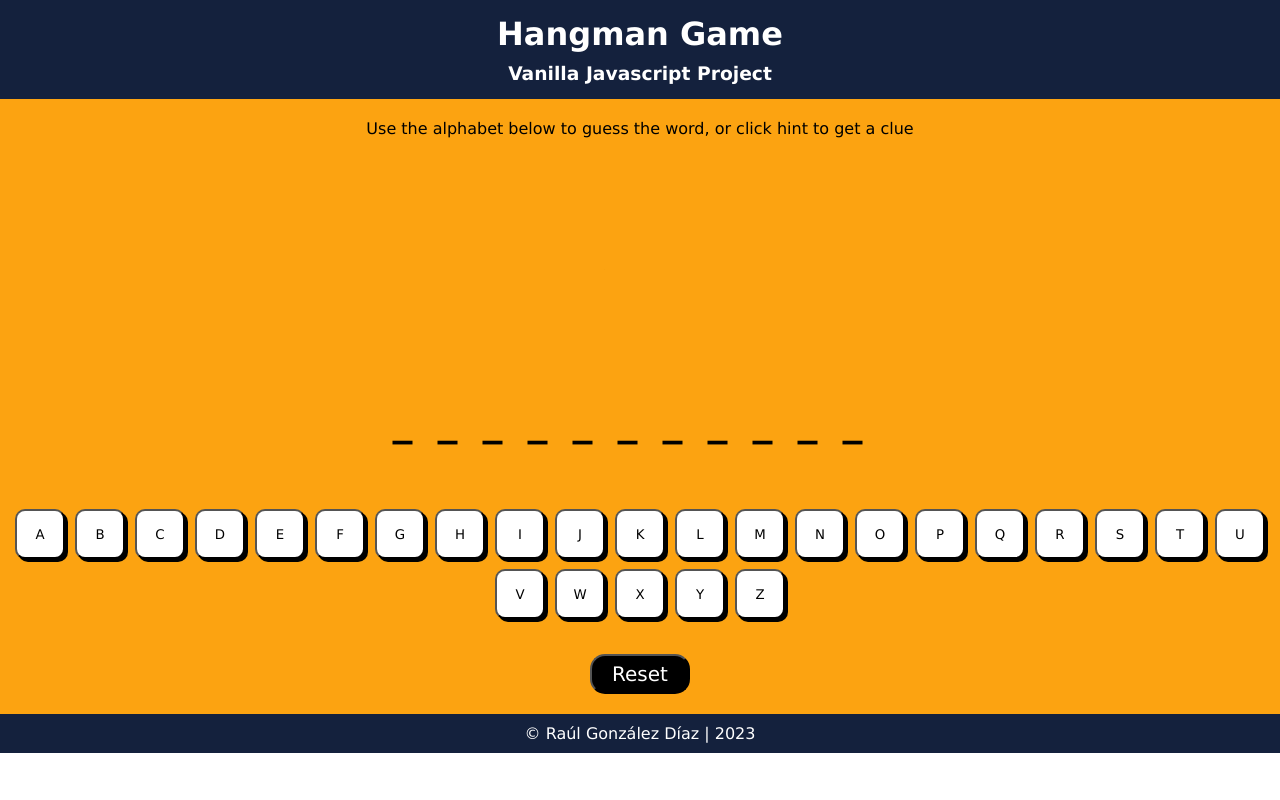
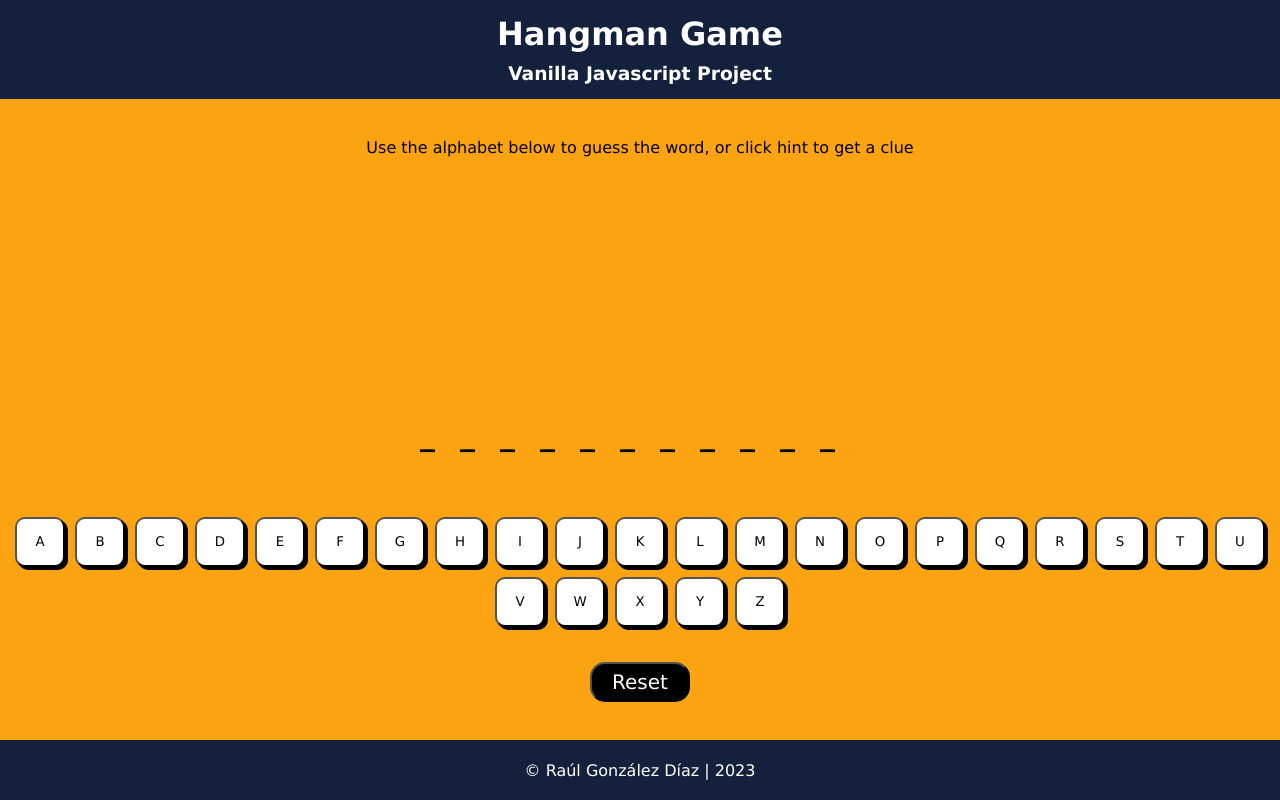
Before and after one commit to raulgodii/Hangman-Game, a plain HTML site: page index.html in a window 1280 px wide. Drawn offline with Linux system fonts and the light colour scheme.

Commit message:
finalStyles

```diff
--- a/styles.css
+++ b/styles.css
@@ -12,14 +12,18 @@ header{
     flex-direction: column;
     align-items: center;
     padding: 10px;
+    width: 100%;
 }
 
 footer{
     display: flex;
     flex-direction: column;
     align-items: center;
+    justify-content: center;
     background-color: #14213d;
     color: white;
+    height: 60px;
+    width: 100%;
 }
 
 footer p{
@@ -35,11 +39,21 @@ img{
     margin-top: 20px;
 }
 
-main{
+body{
     background-color: #fca311;
     display: flex;
     flex-direction: column;
     align-items: center;
+    justify-content: center;
+    min-height: 100vh;
+}
+
+main{
+    display: flex;
+    flex-direction: column;
+    align-items: center;
+    justify-content: center;
+    flex: 1;
 }
 
 main>p{
@@ -49,7 +63,7 @@ main>p{
 #word{
     letter-spacing: 25px;
     font-weight: bold;
-    font-size: 40px;
+    font-size: 30px;
     margin: 10px;
 }
 
```
